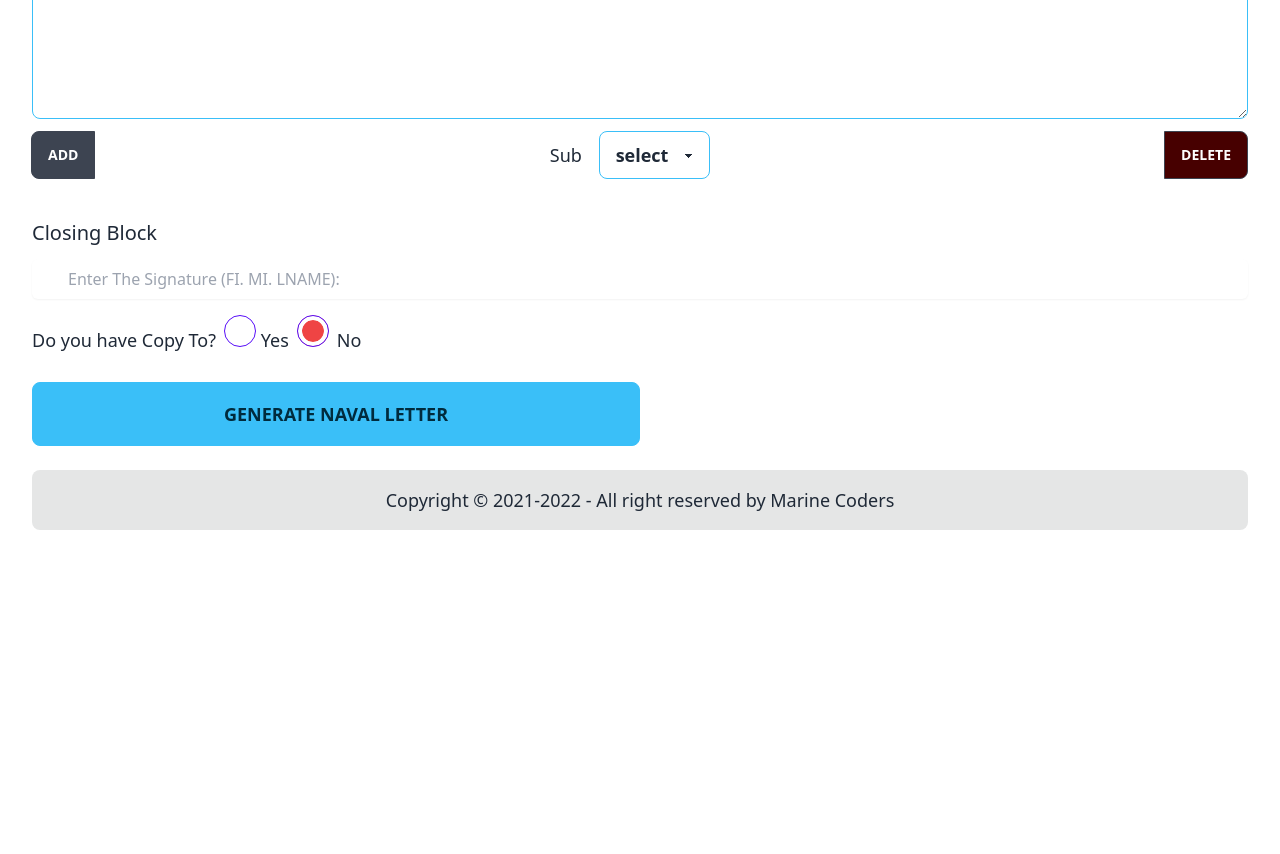
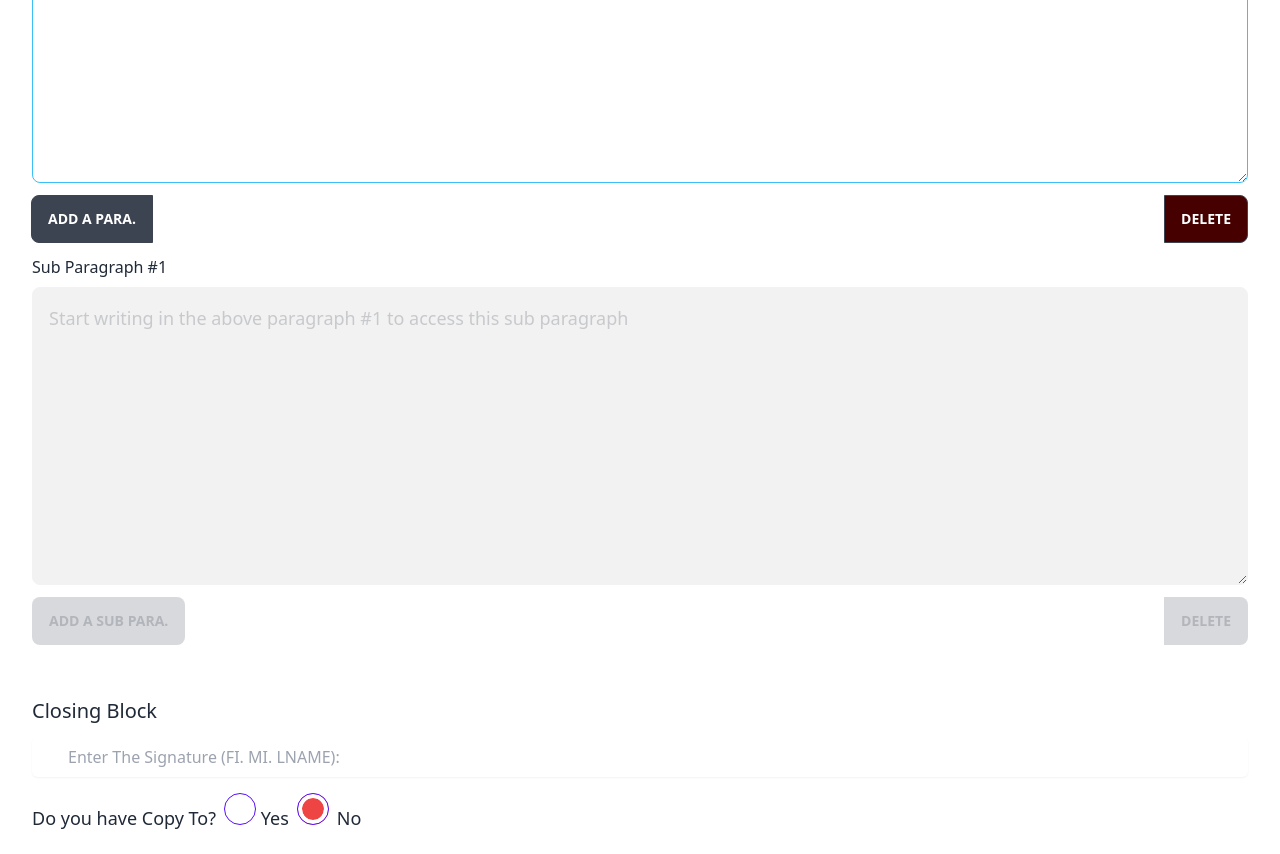
Before and after one commit to GregPetropoulos/Naval-Letter-Generator, a React (Create React App) app: page / in a window 1280 px wide. Shown: the part 1980-2834 px from the top of the page. Before the commit the page ends 2510 px from the top, so only its background shows below. Built offline with nearby package versions, Linux system fonts and the light colour scheme.

Commit message:
I have the paragraphs and sub paragraphs accessing the state correctly and add additional paragraphs, worked out logic with buttons and disabled features on subPbuttons. Still need delete functionality and sort order if necessary.

```diff
--- a/src/components/BodyBlock.jsx
+++ b/src/components/BodyBlock.jsx
@@ -1,21 +1,94 @@
 import { Fragment, useState } from 'react';
 // This will need be part of an editor with live preview
 const BodyBlock = () => {
-  const [bodyBlockText, setBodyBlocktext] = useState('');
+  const [isParagraph, setIsParagraph] = useState(false);
+  const [paragraphs, setParagraphs] = useState([
+    {
+      pId: 1,
+      paragraph: '',
+      subP: ''
+    }
+  ]);
+  // * Destructure
+  const [{ pId, paragraph, subP }] = paragraphs;
+  console.log('pid', pId);
 
-  const bodyBlockOnChange = (e) => {
-    // let paragraphs = [...bodyBlockText]
-    // const value = e.target.value
-    // const name = e.target.name
+  // *HANDLE ADDING A PARAGRAPH
+  const addParagraph = () => {
+    setIsParagraph(false);
+    console.log('cliked for add paragraph');
+    let arr = [...paragraphs];
+    const idIncrement = arr.map((item) => item.pId + 1).pop();
+    setParagraphs((prev) => [
+      ...prev,
+      { pId: idIncrement, paragraph: '', subP: '' }
+    ]);
+  };
+  // *HANDLE ADDING A SUBPARAGRAPH
+  const addSubP = () => {
+    console.log('click SUBP');
+
+    // setParagraphs((prev) => [
+    //   ...prev,
+    //   {  subP: '' }
+    // ]);
+  };
+
+  // *HANDLE REMOVING PARAGRAPH
+  // *HANDLE REMOVING SUBPARAGRAPH
+
+  // *HANDLE ONCHANGE TEXT INPUTS
+  const bodyBlockOnChange = (e, index) => {
+    let paragraphText = [...paragraphs];
+    const { name, value } = e.target;
     // paragraphs
-console.log("bodyBlockText",bodyBlockText);
-setBodyBlocktext({ [e.target.name]: e.target.value })
+    console.log(index);
+    console.log('e.target.name', e.target.name);
+    console.log('e.target.value', e.target.value);
+    console.log('paragraphs', paragraphs);
+    console.log('paragraph', paragraph);
+
+    if (name === 'paragraph') {
+      paragraphText[index][name] = value;
+      setParagraphs(paragraphText);
     }
 
+    if (name === 'subP') {
+      let subParaText = [...paragraphs];
+      subParaText[index][name] = value;
+      setParagraphs(subParaText);
+    }
+    console.log('paragraph lengh', paragraph.length);
+  };
+  console.log('paragra lengh', paragraph.length);
 
+  // if (paragraph.length>0) {
+  //   setIsParagraph(true);
+  // } else {
+  //   setIsParagraph(false);
+  // }
+
+  console.log('isParagraph', isParagraph);
+  console.log('paragraph OUTSIDE OF ONCHANGE', paragraphs);
+
+  const subPOnChange = (e, index) => {
+    let selectOptions = [...paragraphs];
+    const { name, value } = e.target;
+
+    console.log('value', value);
+    console.log('name', name);
+    console.log('selectOptions', selectOptions);
+
+    // selectOptions[index][value]=value
+    // setParagraphs(({selectOptions}))
+  };
   return (
     <Fragment>
       <label className='sm:text-xl mt-7'> Body Block</label>
+      {paragraphs
+        ? paragraphs.map((item, index) => (
+            <div key={index}>
+              <label className=' block mb-2 text-xs t sm:text-base '>{`Paragraph #${item.pId}`}</label>
               <textarea
                 name='paragraph'
                 id='paragraph'
@@ -23,29 +96,70 @@ setBodyBlocktext({ [e.target.name]: e.target.value })
                 rows='20'
                 spellCheck='true'
                 type='text'
-        onChange={bodyBlockOnChange}
-        className=' block h-full text-xs from-control input input-bordered input-info w-full sm:text-lg '
-        placeholder='Enter a body paragraph:'
+                value={item.paragraph}
+                onChange={(e) => bodyBlockOnChange(e, index)}
+                className=' block h-full py-4 text-xs from-control input input-bordered input-info w-full sm:text-lg '
+                placeholder={`Start writing the body paragraph for #${item.pId}`}
               />
-      <div className='btn-group flex flex-row justify-between'>
-        <button className='btn btn-xs btn-neutral-content sm:btn'>Add</button>
-
+              {/* ADD AND DELETE BUTTON FOR PARAGRAPH */}
               <div
-          className='tooltip'
-          data-tip='Add a subparagraph to your last paragraph'>
-          <label className='text-sm mr-3 sm:text-lg'>Sub </label>
-          <select className='select select-xs select-info sm:select-md md:text-lg'>
-            <option value='select'>select</option>
-            <option>a</option>
-            <option>b</option>
-            <option>c</option>
-            <option>d</option>
-          </select>
-        </div>
+                className='btn-group my-3 flex flex-row justify-between'
+                key={index}>
+                {paragraphs.length - 1 === index && paragraphs.length < 10 && (
+                  <button
+                    className='btn btn-xs btn-neutral-content sm:btn'
+                    onClick={addParagraph}>
+                    Add A Para.
+                  </button>
+                )}
                 <button className='btn btn-xs bg-error-content sm:btn sm:bg-error-content'>
                   Delete
                 </button>
               </div>
+
+              {/* ADD THE SUBPARAGRAPH TO IF THE BUTTON IS CLICKED, DELETE BUTTONM NOT SHOWN UNLESS ADD IS CLICKED*/}
+              <div>
+                <label className=' block mb-2 text-xs t sm:text-base '>{`Sub Paragraph #${item.pId}`}</label>
+                <textarea
+                  name='subP'
+                  id='subP'
+                  rows='10'
+                  spellCheck='true'
+                  type='text'
+                  disabled={item.paragraph.length > 0 ? '' : 'disabled'}
+
+                  value={item.subP}
+                  onChange={(e) => bodyBlockOnChange(e, index)}
+                  className=' block h-full text-xs pt-4 from-control input input-bordered input-info w-full sm:text-lg '
+                  placeholder={`Start writing in the above paragraph #${item.pId} to access this sub paragraph `}
+                />
+                {/* ADD AND DELETE BUTTON FOR SUBP */}
+                <div className='btn-group my-3 flex flex-row justify-between'>
+                  <div
+                    className='tooltip'
+                    data-tip={
+                      item.paragraph.length < 1
+                        ? 'Write a paragraph 1st'
+                        : 'Add more'
+                    }>
+                    <button
+                      className='btn btn-xs btn-neutral-content sm:btn'
+                      disabled={item.paragraph.length > 0 ? '' : 'disabled'}
+                      onClick={addSubP}>
+                      Add A Sub Para.
+                    </button>
+                  </div>
+
+                  <button
+                    className='btn btn-xs bg-error-content sm:btn sm:bg-error-content'
+                    disabled={item.paragraph.length > 0 ? '' : 'disabled'}>
+                    Delete
+                  </button>
+                </div>
+              </div>
+            </div>
+          ))
+        : null}
     </Fragment>
   );
 };
```
Also changed, not shown: 1 other file (tests, documents, lock files or other folders). Lines whose indentation alone changed are shown as unchanged.
